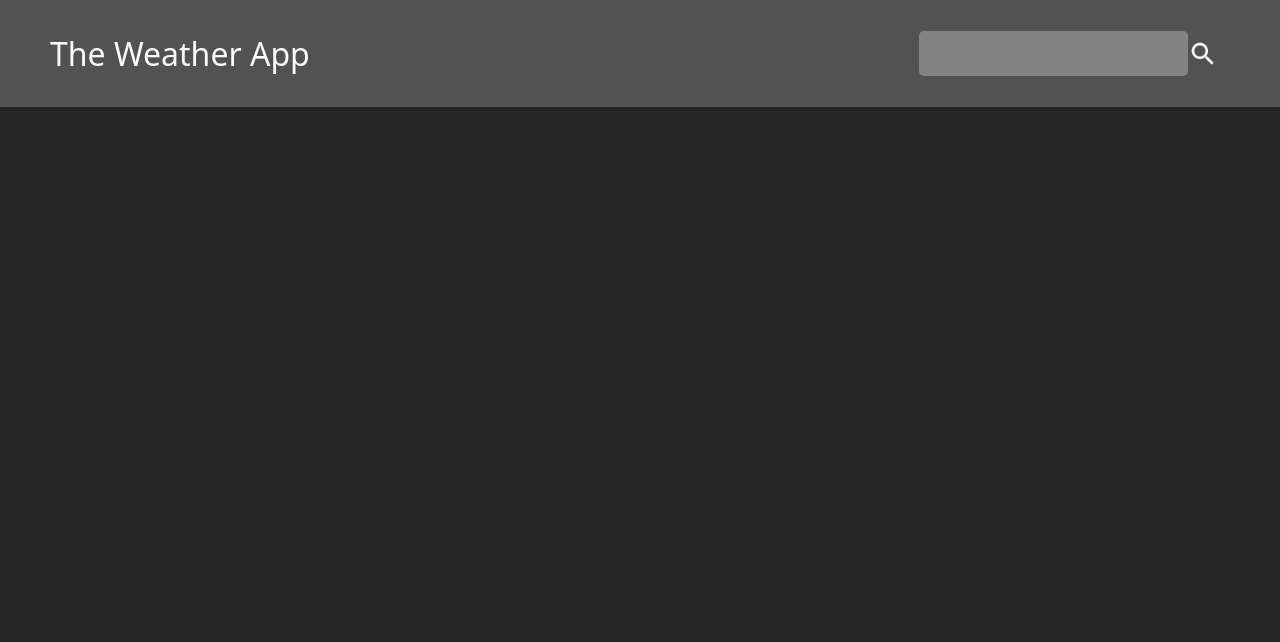
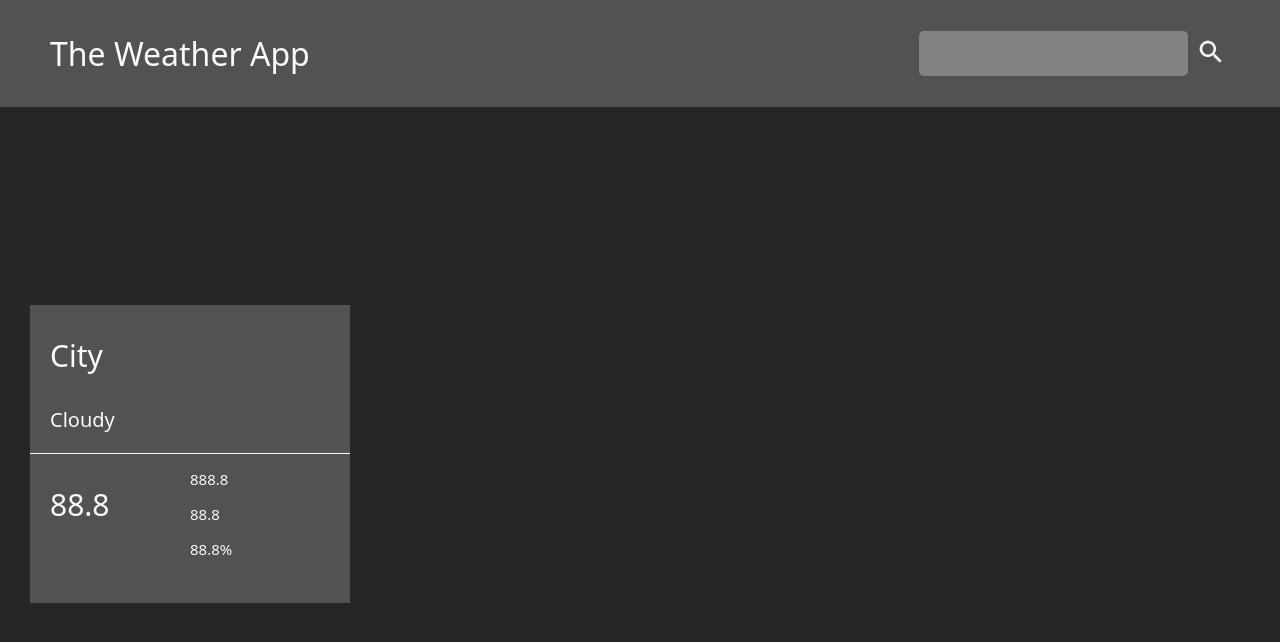
Before and after one commit to zjs6631/WeatherApp, a plain HTML site: page index.html in a window 1280 px wide. Drawn offline with Linux system fonts and the light colour scheme.

Commit message:
created async function to update app with weather

```diff
--- a/index.html
+++ b/index.html
@@ -11,12 +11,21 @@
 <body>
     <div id="header">
         <p id="appTitle">The Weather App</p>
-        <input  id="citySearch" type="text" id="city" name="city" value="">
-        <img id="searchIcon" src="./images/magnify.png">
+        <input type="text" id="citySearch" name="city" value="">
+        <button id="searchButton"><img id="searchIcon" src="./images/magnify.png"></button>
     </div>
     <div id="container">
         <div id="today">
-
+            <div id="localeInfo">
+                <p id="place">City</p>
+                <p id="conditions">Cloudy</p>
+            </div>
+            <p id="temp">88.8</p>
+            <div id="subInfo">
+                <p id="feelsLike">888.8</p>
+                <p id="wind">88.8</p>
+                <p id="humidity">88.8%</p>
+            </div>
         </div>
         <div id="week">
 
--- a/main.js
+++ b/main.js
@@ -0,0 +1,92 @@
+//API key for weather app
+const weatherKey = "6054226a008faa1b35f3fa02e4ec577a";
+
+//button for initiating search
+const searchButton = document.getElementById('searchButton');
+
+
+
+searchButton.addEventListener('click', ()=>{
+    //city being searched for using API
+    let citySearch = document.getElementById('citySearch');
+    let city = citySearch.value;
+
+    /*
+        had some confusion with accessing an objects properties when using async functions.
+        had create a function to process the objects data, but could not get it to work in the moment
+        resorted to only having one async function that does everything
+
+        do have a factory function to create the localeConditions object
+
+        also a function to update the DOM
+    */
+
+    //Call the async function and .then update the DOM using the DOM function
+    getData(weatherKey, city).then(res =>{
+        updateDOM(res);
+    });
+
+
+
+
+})
+
+//The async function that handles the API call
+async function getData(weatherKey, city) {
+
+    //Try to fetch the api data using the key and city input
+    try{
+        let response = await fetch("https://api.openweathermap.org/data/2.5/weather?q=" + city + "&appid=" + weatherKey + "&units=imperial");
+
+        //await the response of the json date
+        const data = await response.json();
+
+        //create variables to be assigned value based off of the data
+        let place = data.name;
+        let description = data.weather[0].description;
+        let temp = data.main.temp;
+        let feelsLike = data.main.feels_like;
+        let wind = data.wind.speed;
+        let humidity = data.main.humidity;
+
+        //create an object using those values
+        let localeInfo = new localeCondition(place, description, temp, feelsLike, wind, humidity);
+        //return the object
+        return localeInfo;
+
+    } catch(err){
+        console.log(err);
+    }
+
+};
+
+//update the DOM
+function updateDOM(res) {
+    //grab all necessary fields
+    let place = document.getElementById('place');
+    let conditions = document.getElementById('conditions');
+    let temp = document.getElementById('temp');
+    let feelsLike = document.getElementById('feelsLike');
+    let wind = document.getElementById('wind');
+    let humidity = document.getElementById('humidity');
+
+    ///reassign their values
+    place.innerHTML = res.place;
+    conditions.innerHTML = res.description;
+    temp.innerHTML = res.temp;
+    feelsLike.innerHTML = res.feelsLike;
+    wind.innerHTML = res.wind;
+    humidity.innerHTML = res.humidity;
+
+
+};
+
+//object factory to create an object to hold the condition values
+let localeCondition = function(place, description, temp, feelsLike, wind, humidity) {
+    this.place = place;
+    this.description = description;
+    this.temp = temp + "F";
+    this.feelsLike = feelsLike + "F";
+    this.wind = wind + "mph";
+    this.humidity = humidity + "%";
+}
--- a/style.css
+++ b/style.css
@@ -8,7 +8,7 @@ body{
     display: grid;
     grid-template-rows: 1fr 10fr;
     font-family: system-ui, -apple-system, BlinkMacSystemFont, 'Segoe UI', Roboto, Oxygen, Ubuntu, Cantarell, 'Open Sans', 'Helvetica Neue', sans-serif;
-
+    color: #fafafa;
 }
 
 #header{
@@ -25,10 +25,12 @@ body{
     background-color: #262626;
     grid-row-start: 2;
     grid-row-end: 3;
+    display: grid;
+    grid-template-columns: 1fr 1fr;
 }
 
 #appTitle{
-    color:#fafafa;
+
     font-size: 200%;
     padding-left: 50px;
 }
@@ -46,9 +48,69 @@ body{
 
 }
 
+#searchButton{
+    width: 50%;
+    height: 50%;
+    align-self: center;
+    background-color: #525252;
+    border-style: none;
+}
+
 #searchIcon{
     width: 30px;
     height: 30px;
     grid-column-start: 3;
     align-self: center;
 }
+
+#today{
+    background-color: #525252;
+    width: 50%;
+    max-width: 350px;
+    height: auto;
+    align-self: center;
+    margin-left: 30px;
+    padding-left: 0px;
+    display: grid;
+    grid-template-columns: 1fr 1fr;
+    grid-template-rows: 1fr 1fr;
+}
+
+#localeInfo{
+    grid-column-start: 1;
+    grid-column-end: 3;
+    grid-row-start: 1;
+    grid-row-end: 2;
+    border-bottom-style: solid;
+    border-bottom-width: 1px;
+    border-color: #fafafa;
+
+    padding-left: 20px;
+
+
+}
+
+#temp{
+    grid-column-start: 1;
+    grid-column-end: 2;
+    grid-row-start: 2;
+    grid-row-end: 3;
+    font-size: 30px;
+    padding-left: 20px;
+}
+
+#subInfo{
+    grid-column-start: 2;
+    grid-column-end: 3;
+    grid-row-start: 2;
+    grid-row-end: 3;
+    font-size: 15px;
+}
+
+#place{
+    font-size: 30px;
+}
+
+#conditions{
+    font-size: 20px;
+}
```
